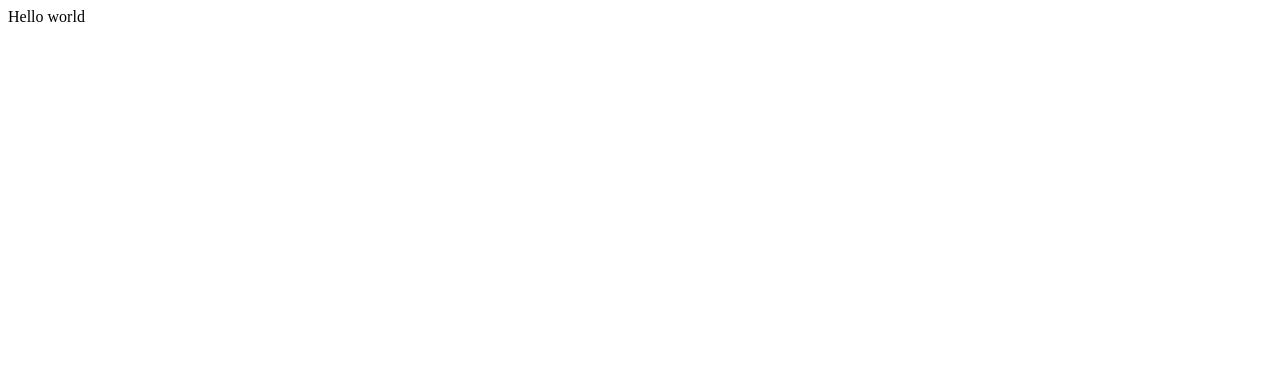
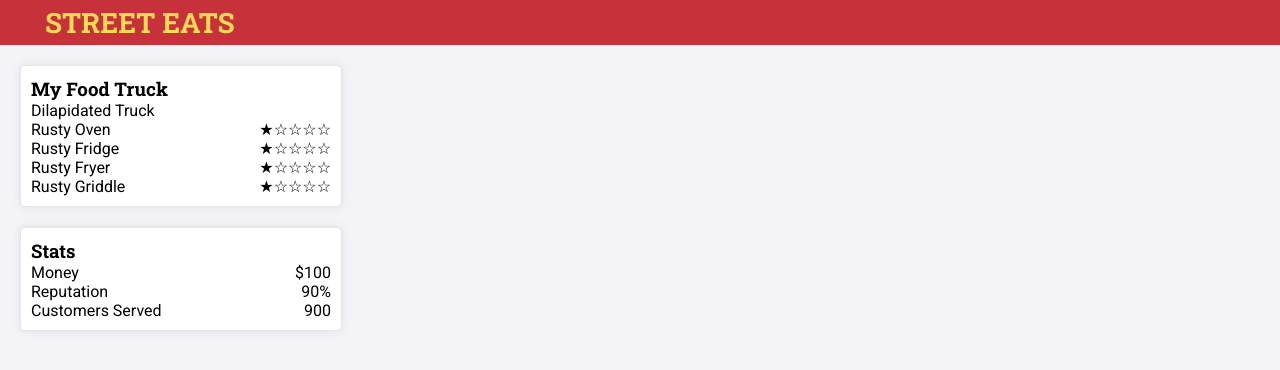
Before and after one commit to nmodi/meals-on-wheels, a React app: page / in a window 1280 px wide. Shown: the top 370 px of the page. Built offline with nearby package versions, Linux system fonts and the light colour scheme; the HTML template or start-up script is replaced by a standard one.

Commit message:
updated dependencies and created some components

```diff
--- a/package.json
+++ b/package.json
@@ -25,11 +25,13 @@
     "babel-cli": "^6.26.0",
     "babel-loader": "^8.0.6",
     "babel-polyfill": "^6.26.0",
+    "css-loader": "^3.1.0",
     "file-loader": "^4.1.0",
     "html-loader": "^0.5.5",
     "html-webpack-plugin": "^3.2.0",
     "open-browser-webpack-plugin": "0.0.5",
     "rimraf": "^2.6.2",
+    "style-loader": "^0.23.1",
     "webpack": "^4.37.0",
     "webpack-cli": "^3.3.6",
     "webpack-dev-server": "^3.7.2",
@@ -38,6 +40,7 @@
   "dependencies": {
     "react": "^16.8.6",
     "react-dom": "^16.8.6",
+    "react-helmet": "^5.2.1",
     "react-router-dom": "^4.2.2",
     "recompose": "^0.26.0",
     "styled-components": "^3.0.2"
--- a/src/App.jsx
+++ b/src/App.jsx
@@ -1,13 +1,39 @@
-import React, {Component} from 'react';
-import {Switch, Route} from 'react-router-dom';
+import React from 'react';
 import styled, {ThemeProvider} from 'styled-components';
+import Helmet from 'react-helmet';
 
-// import './app/globalStyles';
-// import colors from './app/colors';
+import PageHeader from './components/PageHeader';
+import MyTruck from './components/MyTruck';
+
+import './base.css';
+import MyStats from './components/MyStats';
+
+const Body = styled.main`
+    display: flex;
+    justify-content: space-between;
+    flex-direction: column;
+    min-height: 100vh;
+`;
+
+const Main = styled.div`
+    background: #f4f4f8;
+    flex: auto;
+`;
 
 const App = props => {
     return (
-        <div>Hello world</div>
+        <div>
+            <Helmet>
+                <title>Street Eats</title>
+            </Helmet>
+            <Body>
+                <PageHeader />
+                <Main>
+                    <MyTruck />
+                    <MyStats />
+                </Main>
+            </Body>
+        </div>
     );
 };
 
--- /dev/null
+++ b/src/base.css
@@ -0,0 +1,19 @@
+@import url('https://fonts.googleapis.com/css?family=Roboto+Slab:400,700|Roboto:400,700&display=swap');
+* {
+    padding: 0;
+    margin: 0;
+    font-family: 'Roboto', sans-serif;
+}
+
+ul {
+    list-style-type: none;
+}
+
+h1,
+h2,
+h3,
+h4,
+h5,
+h6 {
+    font-family: 'Roboto Slab', serif;
+}
--- /dev/null
+++ b/src/components/Card.jsx
@@ -0,0 +1,14 @@
+import styled from 'styled-components';
+
+const Card = styled.div`
+    background: #fff;
+    border: 1px solid #e5e6ea;
+    overflow: hidden;
+    padding: 10px;
+    margin: 20px;
+    width: 300px;
+    box-shadow: 0 0px 10px rgba(0, 0, 0, 0.08);
+    border-radius: 5px;
+`;
+
+export default Card;
--- /dev/null
+++ b/src/components/MyStats.jsx
@@ -0,0 +1,33 @@
+import React from 'react';
+import styled from 'styled-components';
+import Card from './Card';
+
+const StatItem = styled.li`
+    display: flex;
+	justify-content: space-between;
+	align-items: center;
+`;
+
+const MyStats = props => {
+    return (
+        <Card>
+            <h3>Stats</h3>
+            <ul>
+                <StatItem>
+                    <span>Money</span>
+                    <span>$100</span>
+                </StatItem>
+                <StatItem>
+                    <span>Reputation</span>
+                    <span>90%</span>
+                </StatItem>
+                <StatItem>
+                    <span>Customers Served</span>
+                    <span>900</span>
+                </StatItem>
+            </ul>
+        </Card>
+    );
+};
+
+export default MyStats;
--- /dev/null
+++ b/src/components/MyTruck.jsx
@@ -0,0 +1,38 @@
+import React from 'react';
+import styled from 'styled-components';
+import Card from './Card';
+
+const EquipmentItem = styled.li`
+    display: flex;
+	justify-content: space-between;
+	align-items: center;
+`;
+
+const MyTruck = props => {
+    return (
+        <Card>
+            <h3>My Food Truck</h3>
+            <div>Dilapidated Truck</div>
+            <ul>
+                <EquipmentItem>
+                    <span>Rusty Oven</span>
+                    <span>★☆☆☆☆</span>
+                </EquipmentItem>
+                <EquipmentItem>
+                    <span>Rusty Fridge</span>
+                    <span>★☆☆☆☆</span>
+                </EquipmentItem>
+                <EquipmentItem>
+                    <span>Rusty Fryer</span>
+                    <span>★☆☆☆☆</span>
+                </EquipmentItem>
+                <EquipmentItem>
+                    <span>Rusty Griddle</span>
+                    <span>★☆☆☆☆</span>
+                </EquipmentItem>
+            </ul>
+        </Card>
+    );
+};
+
+export default MyTruck;
--- /dev/null
+++ b/src/components/PageHeader.jsx
@@ -0,0 +1,28 @@
+import React from 'react';
+import styled from 'styled-components';
+
+const Hh = styled.h1`
+    font-size: 28px;
+    width: 100%;
+    margin-left: 45px;
+    font-weight: 700;
+    text-transform: uppercase;
+`;
+
+const Header = styled.header`
+    color: #f6da55;
+    align-items: center;
+    background: #c6313a;
+    height: 45px;
+    display: flex;
+`;
+
+const PageHeader = props => {
+    return (
+        <Header>
+            <Hh>Street Eats</Hh>
+        </Header>
+    );
+};
+
+export default PageHeader;
--- a/webpack.common.js
+++ b/webpack.common.js
@@ -1,11 +1,11 @@
 const path = require('path');
-const webpack    = require('webpack');
+const webpack = require('webpack');
 const htmlPlugin = require('html-webpack-plugin');
 
 const PATHS = {
-  app   : path.join(__dirname, 'src'),
+    app: path.join(__dirname, 'src'),
     images: path.join(__dirname, 'src/assets/'),
-  build : path.join(__dirname, 'dist')
+    build: path.join(__dirname, 'dist')
 };
 
 module.exports = {
@@ -13,24 +13,30 @@ module.exports = {
         app: ['babel-polyfill', PATHS.app + '/index.js']
     },
     output: {
-    path    : PATHS.build,
+        path: PATHS.build,
         filename: 'bundle.js'
     },
     module: {
         rules: [
             {
-        test   : /\.jsx$/,
+                test: /\.jsx$/,
                 exclude: /node_modules/,
-        use : 'babel-loader'
-      }, {
-        test   : /\.js$/,
+                use: 'babel-loader'
+            },
+            {
+                test: /\.js$/,
                 exclude: /node_modules/,
-        use : 'babel-loader'
-      }, {
-        test  : /\.(ico|jpg|png|gif|eot|otf|webp|svg|ttf|woff|woff2)(\?.*)?$/,
+                use: 'babel-loader'
+            },
+            {
+                test: /\.css$/i,
+                use: ['style-loader', 'css-loader']
+            },
+            {
+                test: /\.(ico|jpg|png|gif|eot|otf|webp|svg|ttf|woff|woff2)(\?.*)?$/,
                 use: {
                     loader: 'file-loader',
-          options : {
+                    options: {
                         name: '[path][name].[ext]'
                     }
                 }
@@ -41,8 +47,6 @@ module.exports = {
         extensions: ['.js', '.jsx']
     },
     plugins: [
-    new webpack.HotModuleReplacementPlugin({multiStep: true}),
-    // new reactRoot(),
-    new htmlPlugin({title: 'Meals on Wheels', filename: 'index.html'})
+        new htmlPlugin({filename: 'index.html'})
     ]
 };
```
Also changed, not shown: src/server.js (deleted, +0 -12 lines), 1 other file (tests, documents, lock files or other folders). Lines whose indentation alone changed are shown as unchanged.
